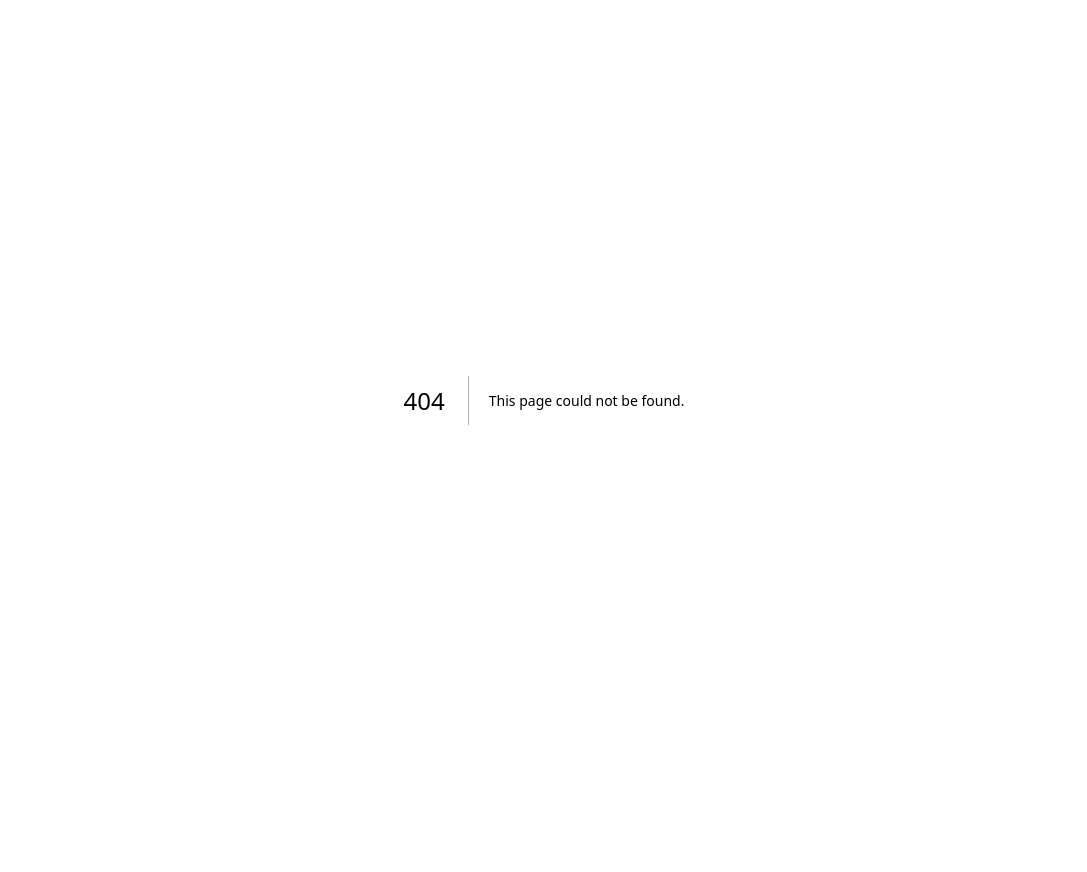
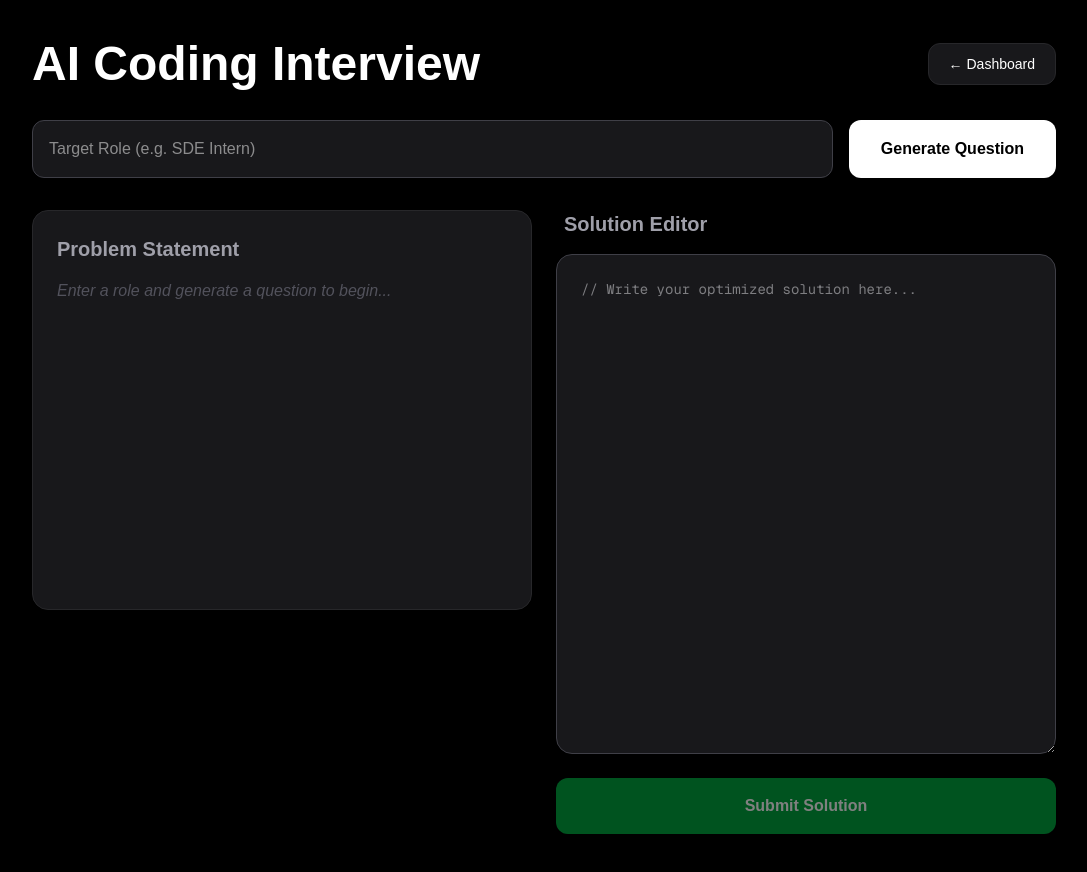
Before and after one commit to Princegupta-78/ai-interview-platform, a Next.js app in the folder frontend/: page /coding in a window 1280 px wide. Before the commit this address had no page. Shown: the whole page, without its empty margins (96-1183 px from the left). Before the commit the page ends 800 px from the top, so only its background shows below. Built offline with nearby package versions, Linux system fonts and the light colour scheme.

Commit message:
feat: built AI coding interview module with Big O complexity analysis

```diff
--- /dev/null
+++ b/frontend/src/app/coding/page.tsx
@@ -0,0 +1,125 @@
+"use client";
+
+import { useState } from "react";
+import Link from "next/link";
+
+export default function CodingPage() {
+  const [role, setRole] = useState("");
+  const [question, setQuestion] = useState("");
+  const [code, setCode] = useState("");
+  const [feedback, setFeedback] = useState("");
+  const [loading, setLoading] = useState(false);
+  const [evaluating, setEvaluating] = useState(false);
+
+  const generateQuestion = async () => {
+    if (!role) return alert("Please enter a role first!");
+    setLoading(true);
+    setQuestion("");
+    setFeedback("");
+    try {
+      const response = await fetch(`http://127.0.0.1:8000/generate-coding-question?role=${role}`);
+      const data = await response.json();
+      setQuestion(data.question);
+    } catch (error) {
+      console.error(error);
+      alert("Failed to generate question.");
+    }
+    setLoading(false);
+  };
+
+  const evaluateCode = async () => {
+    if (!code) return alert("Please write some code first!");
+    setEvaluating(true);
+    try {
+      const response = await fetch("http://127.0.0.1:8000/evaluate-code", {
+        method: "POST",
+        headers: { "Content-Type": "application/json" },
+        body: JSON.stringify({ question, code }),
+      });
+      const data = await response.json();
+      setFeedback(data.feedback);
+    } catch (error) {
+      console.error(error);
+      alert("Failed to evaluate code.");
+    }
+    setEvaluating(false);
+  };
+
+  return (
+    <div className="min-h-screen bg-black text-white p-10">
+      <div className="max-w-5xl mx-auto">
+
+        {/* Header */}
+        <div className="flex justify-between items-center mb-8">
+          <h1 className="text-5xl font-bold">AI Coding Interview</h1>
+          <Link href="/dashboard" className="bg-zinc-900 border border-zinc-800 text-white px-5 py-2.5 rounded-xl text-sm font-medium hover:bg-zinc-800 transition-colors">
+            ← Dashboard
+          </Link>
+        </div>
+
+        {/* Generator Controls */}
+        <div className="flex gap-4 mb-8">
+          <input
+            value={role}
+            onChange={(e) => setRole(e.target.value)}
+            placeholder="Target Role (e.g. SDE Intern)"
+            className="flex-1 bg-zinc-900 border border-zinc-700 p-4 rounded-xl outline-none focus:border-indigo-500 transition-colors"
+          />
+          <button
+            onClick={generateQuestion}
+            disabled={loading}
+            className="bg-white text-black px-8 py-4 rounded-xl font-bold hover:bg-gray-200 transition-colors disabled:opacity-50 whitespace-nowrap"
+          >
+            {loading ? "Generating..." : "Generate Question"}
+          </button>
+        </div>
+
+        {/* The Workspace */}
+        <div className="grid grid-cols-1 lg:grid-cols-2 gap-6">
+          {/* Left Column: Problem */}
+          <div className="space-y-6">
+            <div className="bg-zinc-900 p-6 rounded-2xl border border-zinc-800 min-h-[400px]">
+              <h2 className="text-xl font-bold text-zinc-400 mb-4">Problem Statement</h2>
+              {question ? (
+                <div className="whitespace-pre-wrap leading-relaxed text-zinc-200 font-mono text-sm bg-black/50 p-4 rounded-xl border border-zinc-800/50">
+                  {question}
+                </div>
+              ) : (
+                <p className="text-zinc-600 italic">Enter a role and generate a question to begin...</p>
+              )}
+            </div>
+
+            {/* AI Feedback Box */}
+            {feedback && (
+              <div className="bg-zinc-950 p-6 rounded-2xl border border-zinc-700">
+                <h2 className="text-xl font-bold text-blue-400 mb-4">AI Code Review</h2>
+                <div className="whitespace-pre-wrap leading-relaxed text-zinc-300 font-mono text-sm bg-black p-4 rounded-xl border border-zinc-800">
+                  {feedback}
+                </div>
+              </div>
+            )}
+          </div>
+
+          {/* Right Column: Code Editor */}
+          <div className="flex flex-col">
+            <h2 className="text-xl font-bold text-zinc-400 mb-4 px-2">Solution Editor</h2>
+            <textarea
+              value={code}
+              onChange={(e) => setCode(e.target.value)}
+              placeholder="// Write your optimized solution here..."
+              className="w-full flex-1 min-h-[500px] bg-zinc-900 border border-zinc-700 p-6 rounded-2xl font-mono text-sm outline-none focus:border-green-500 transition-colors text-zinc-200"
+              spellCheck="false"
+            />
+            <button
+              onClick={evaluateCode}
+              disabled={evaluating || !question}
+              className="mt-6 bg-green-600 px-6 py-4 rounded-xl font-bold hover:bg-green-500 transition-colors disabled:opacity-50"
+            >
+              {evaluating ? "Running Test Cases..." : "Submit Solution"}
+            </button>
+          </div>
+        </div>
+      </div>
+    </div>
+  );
+}
```
Also changed, not shown: 1 other file (tests, documents, lock files or other folders).
